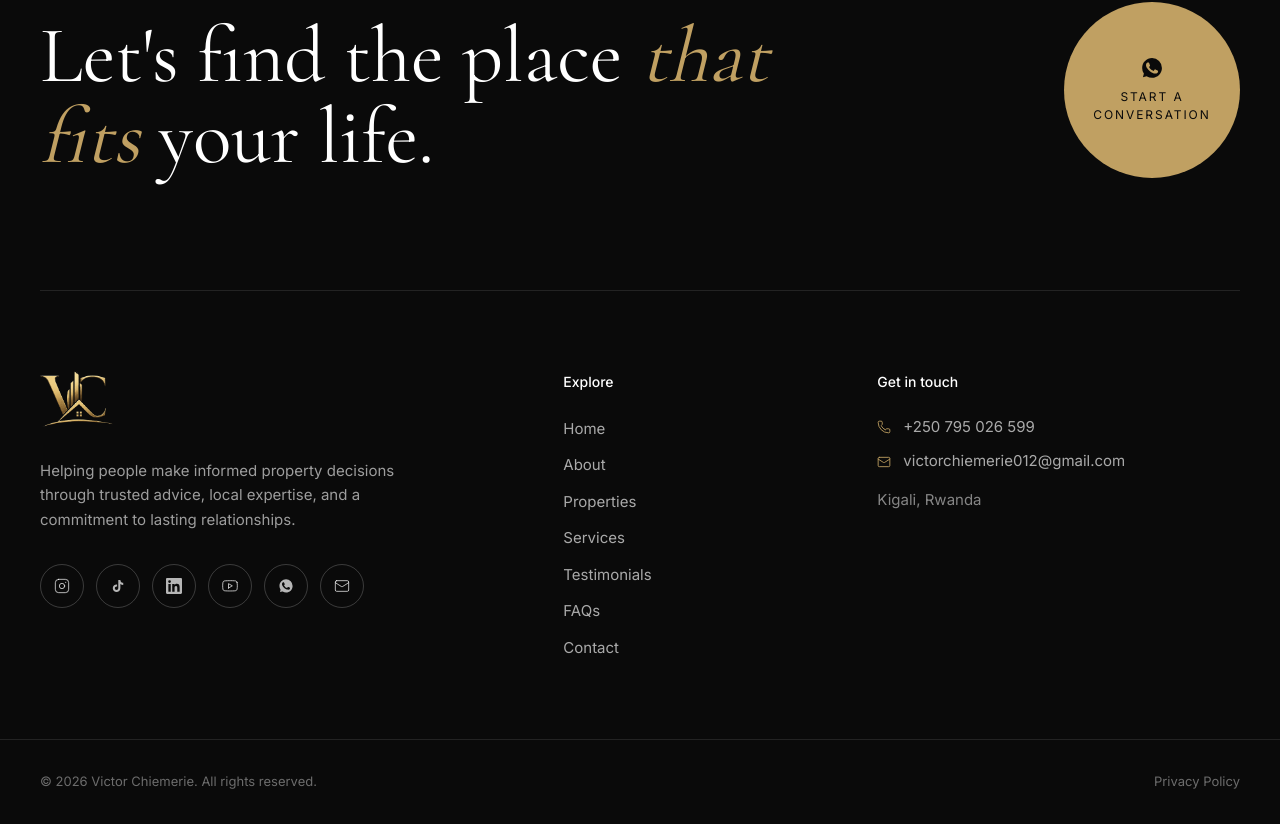
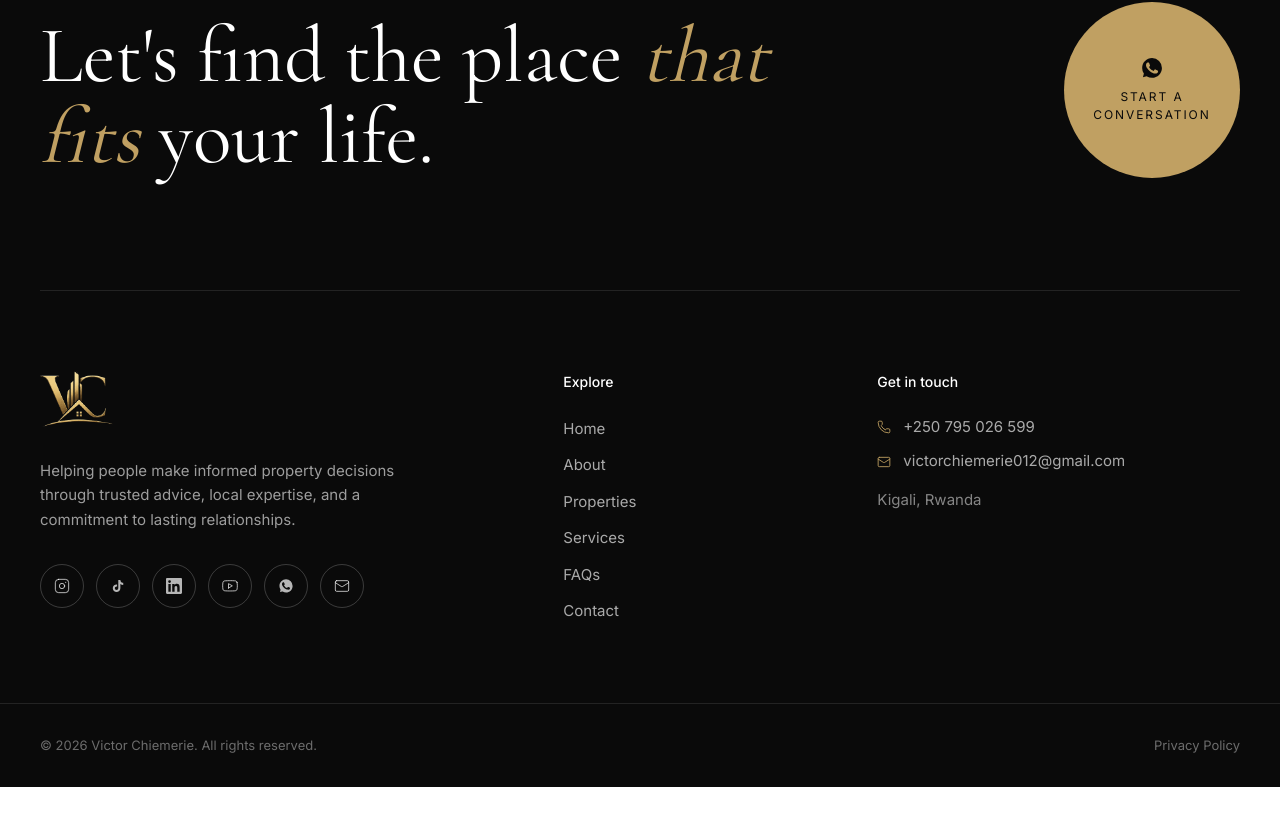
Before and after one commit to EucTech/victor-portfolio, a Next.js app: page /privacy in a window 1280 px wide. Shown: the part 1538-2362 px from the top of the page. After the commit the page ends 2325 px from the top, so only its background shows below. Built offline with nearby package versions, Linux system fonts and the light colour scheme.

Commit message:
refactor: remove testimonials from navigation

```diff
--- a/src/data/site.ts
+++ b/src/data/site.ts
@@ -47,7 +47,7 @@ export const nav = [
   // { label: "Neighborhoods", href: "/neighborhoods" }, // hidden for now
   { label: "Services", href: "/services" },
   // { label: "Insights", href: "/insights" }, // hidden for now
-  { label: "Testimonials", href: "/testimonials" },
+  // { label: "Testimonials", href: "/testimonials" }, // hidden until real client quotes exist
   { label: "FAQs", href: "/faqs" },
   { label: "Contact", href: "/contact" },
 ] as const;
```
